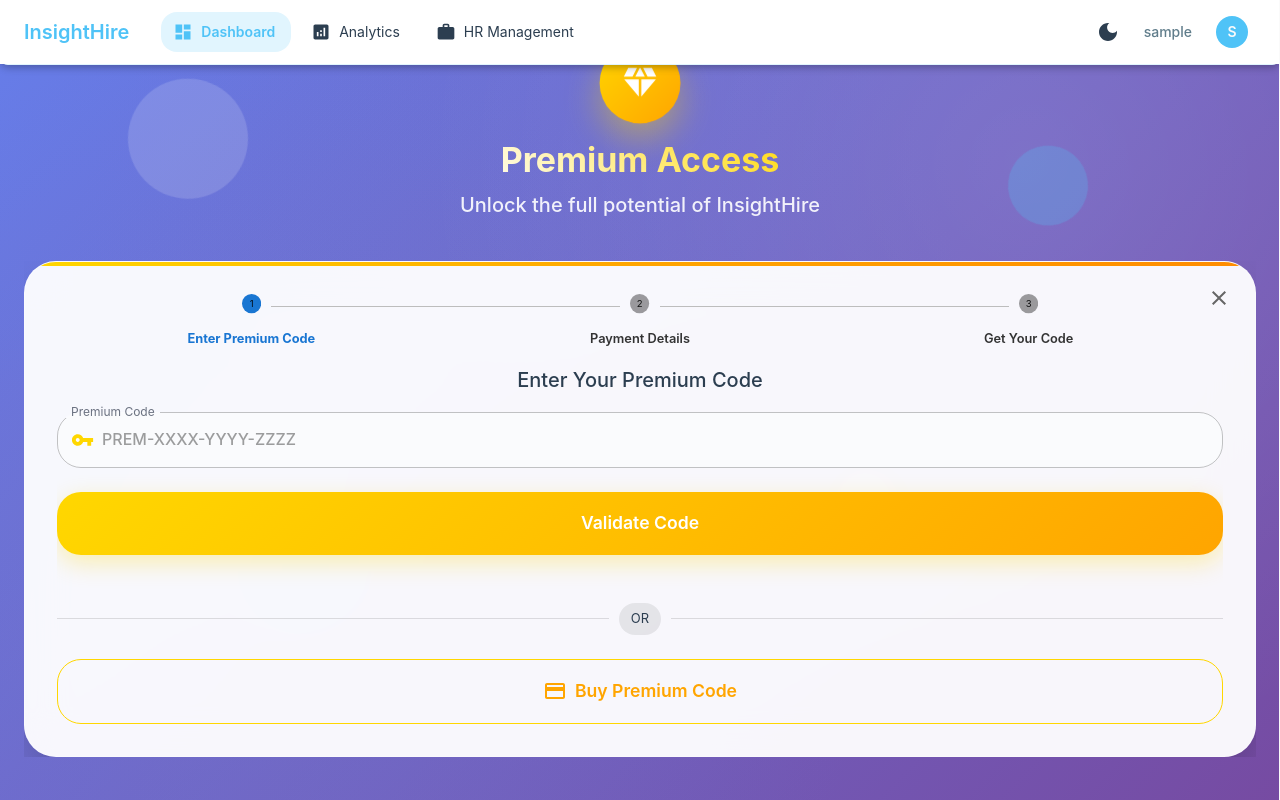
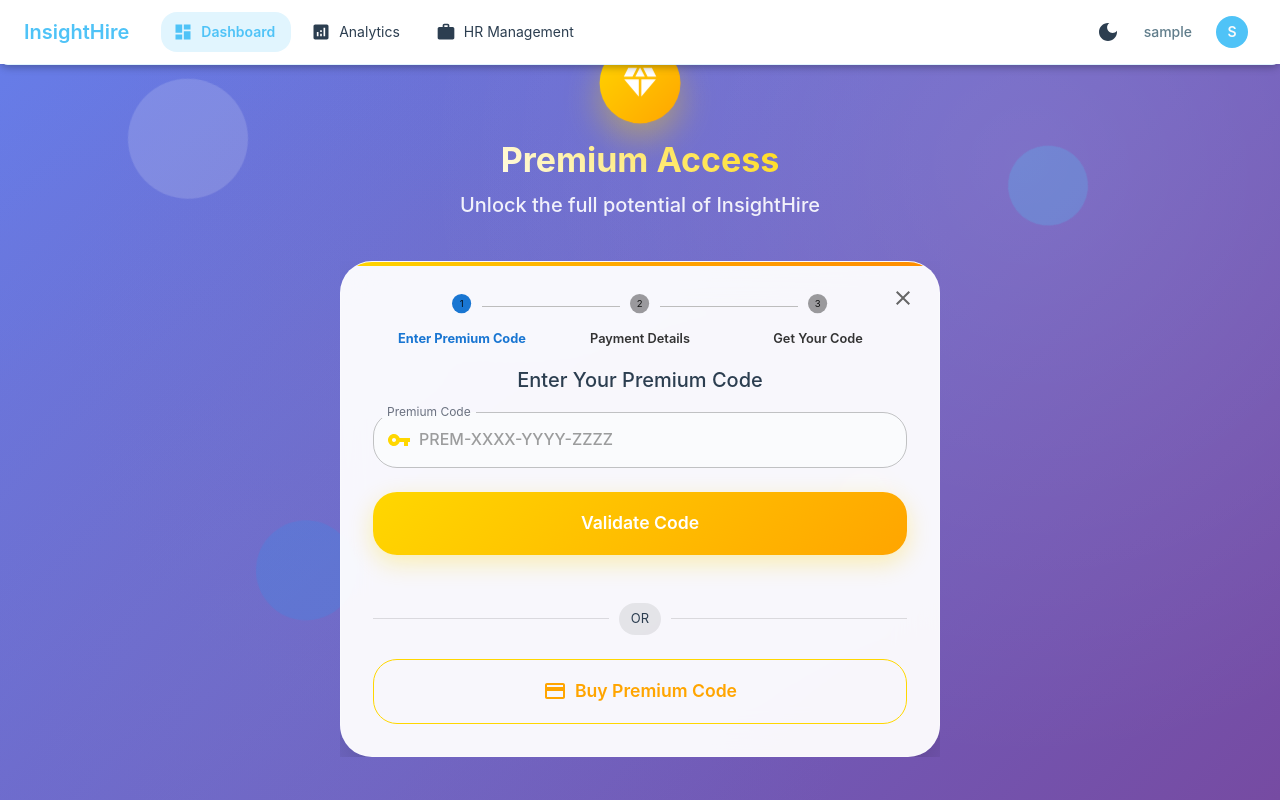
Before and after one commit to Dumidu-Kavishan/R25-040-InsightHire, a React (Create React App) app in the folder frontend/: page /dashboard in a window 1280 px wide. Built offline with nearby package versions, Linux system fonts and the light colour scheme; no server answers; sample sign-in values are in the browser's storage; the HTML template or start-up script is replaced by a standard one.

Commit message:
Revert "Add changes ui 1"
This reverts commit 4ef12e6f199c7c13011130ef5772b0a3fef21ddf.

```diff
--- a/frontend/public/index.html
+++ b/frontend/public/index.html
@@ -11,28 +11,11 @@
     />
     <title>InsightHire - Interview Monitoring</title>
     <style>
-      html, body {
+      body {
         margin: 0;
         padding: 0;
-        width: 100%;
-        height: 100%;
-        overflow-x: hidden;
-        box-sizing: border-box;
-      }
-
-      body {
         background: linear-gradient(135deg, #E3F2FD 0%, #FFFFFF 100%);
         font-family: 'Roboto', 'Helvetica', 'Arial', sans-serif;
-      }
-
-      #root {
-        width: 100%;
-        min-height: 100vh;
-        overflow-x: hidden;
-      }
-
-      * {
-        box-sizing: border-box;
       }
     </style>
   </head>
--- a/frontend/src/App.js
+++ b/frontend/src/App.js
@@ -3,7 +3,6 @@
 import { CssBaseline, Box } from '@mui/material';
 import { ToastContainer } from 'react-toastify';
 import 'react-toastify/dist/ReactToastify.css';
-import './whiteLineFix.css';
 
 // Contexts
 import { AuthProvider, useAuth } from './contexts/AuthContext';
@@ -88,22 +87,9 @@
     <Box sx={(theme) => ({
       minHeight: '100vh',
       backgroundColor: theme.palette.background.default,
-      overflowX: 'hidden !important',
-      width: '100%',
-      maxWidth: '100%',
-      margin: 0,
-      padding: 0,
     })}>
       {isAuthenticated && <Navbar />}
-      <Box sx={{
-        paddingTop: isAuthenticated ? '64px' : '0',
-        overflowX: 'hidden !important',
-        width: '100%',
-        maxWidth: '100%',
-        margin: 0,
-        paddingLeft: 0,
-        paddingRight: 0,
-      }}>
+      <Box sx={{ paddingTop: isAuthenticated ? '64px' : '0' }}>
         {children}
       </Box>
     </Box>
--- a/frontend/src/components/Navbar.js
+++ b/frontend/src/components/Navbar.js
@@ -268,18 +268,15 @@
                 minWidth: 200,
                 backgroundColor: theme.palette.background.paper,
                 boxShadow: isDarkMode
-                  ? '0 8px 24px rgba(0, 0, 0, 0.5)'
-                  : '0 8px 24px rgba(0, 0, 0, 0.15)',
+                  ? '0 2px 10px rgba(0, 0, 0, 0.3)'
+                  : '0 2px 10px rgba(0, 0, 0, 0.1)',
                 border: `1px solid ${theme.palette.navbar.border}`,
                 mt: 1,
-                zIndex: 1300, // Ensure it's above other elements
                 '& .MuiMenuItem-root': {
                   px: 2,
                   py: 1.5,
                   fontSize: '0.875rem',
                   color: theme.palette.text.primary,
-                  borderRadius: 1,
-                  margin: '2px 4px',
                   '&:hover': {
                     backgroundColor: theme.palette.navbar.hover,
                   },
--- a/frontend/src/contexts/ThemeContext.js
+++ b/frontend/src/contexts/ThemeContext.js
@@ -218,21 +218,9 @@
   components: {
     MuiCssBaseline: {
       styleOverrides: {
-        html: {
-          overflowX: 'hidden !important',
-          width: '100%',
-          maxWidth: '100%',
-          margin: 0,
-          padding: 0,
-        },
         body: {
           backgroundColor: '#0D1117',
           color: '#F0F6FC',
-          margin: 0,
-          padding: 0,
-          overflowX: 'hidden !important',
-          width: '100%',
-          maxWidth: '100%',
           '&::-webkit-scrollbar': {
             width: '8px',
           },
@@ -246,14 +234,6 @@
               background: '#484F58',
             },
           },
-        },
-        '#root': {
-          width: '100%',
-          maxWidth: '100%',
-          overflowX: 'hidden !important',
-        },
-        '*': {
-          boxSizing: 'border-box',
         },
       },
     },
@@ -545,16 +525,6 @@
     }
   }, []);
 
-  // Update body data attribute for CSS targeting
-  useEffect(() => {
-    document.body.setAttribute('data-theme', isDarkMode ? 'dark' : 'light');
-    if (isDarkMode) {
-      document.body.classList.add('dark-mode');
-    } else {
-      document.body.classList.remove('dark-mode');
-    }
-  }, [isDarkMode]);
-
   const toggleTheme = () => {
     const newMode = !isDarkMode;
     setIsDarkMode(newMode);
--- a/frontend/src/index.css
+++ b/frontend/src/index.css
@@ -6,56 +6,11 @@
   box-sizing: border-box;
 }
 
-html {
-  overflow-x: hidden !important;
-  width: 100%;
-  max-width: 100%;
-}
-
 body {
   font-family: 'Inter', 'Arial', sans-serif;
   background-color: #FAFAFA;
   color: #2C3E50;
   line-height: 1.6;
-  margin: 0;
-  padding: 0;
-  overflow-x: hidden !important;
-  width: 100%;
-  max-width: 100%;
-}
-
-#root {
-  width: 100%;
-  max-width: 100%;
-  overflow-x: hidden !important;
-}
-
-/* Additional fixes for white line issue */
-html, body, #root, .MuiBox-root {
-  overflow-x: hidden !important;
-  max-width: 100vw !important;
-}
-
-/* Ensure no element extends beyond viewport */
-* {
-  max-width: 100%;
-}
-
-/* Dark mode specific fixes */
-body[data-theme="dark"] {
-  background-color: #0D1117 !important;
-}
-
-/* Prevent any white space on the right */
-body::after {
-  content: '';
-  position: fixed;
-  top: 0;
-  right: 0;
-  width: 0;
-  height: 100vh;
-  background-color: transparent;
-  z-index: -1;
 }
 
 /* Scrollbar Styling */
--- a/frontend/src/pages/Dashboard.js
+++ b/frontend/src/pages/Dashboard.js
@@ -545,15 +545,7 @@
   return (
     <>
       <style>{keyframes}</style>
-      <Container maxWidth="xl" sx={{
-        py: 4,
-        overflowX: 'hidden !important',
-        width: '100%',
-        maxWidth: '100%',
-        margin: 0,
-        paddingLeft: { xs: 2, sm: 3 },
-        paddingRight: { xs: 2, sm: 3 },
-      }}>
+      <Container maxWidth="xl" sx={{ py: 4 }}>
       {/* Header Section */}
       <Box sx={{ mb: 4 }}>
         <Typography
--- a/frontend/src/whiteLineFix.css
+++ /dev/null
@@ -1,95 +0,0 @@
-/* Comprehensive fix for white line issue in dark mode */
-
-/* Force all elements to respect viewport width */
-html, body, #root {
-  overflow-x: hidden !important;
-  max-width: 100vw !important;
-  width: 100% !important;
-}
-
-/* Ensure Material-UI components don't overflow */
-.MuiContainer-root,
-.MuiBox-root,
-.MuiGrid-container,
-.MuiGrid-item {
-  max-width: 100% !important;
-  overflow-x: hidden !important;
-}
-
-/* Dark mode specific background fixes */
-body {
-  background-color: #FAFAFA !important;
-}
-
-/* When dark mode is active, ensure proper background */
-[data-theme="dark"] body,
-.dark-mode body {
-  background-color: #0D1117 !important;
-}
-
-/* Prevent any white space on the right edge */
-html::after,
-body::after {
-  content: '';
-  position: fixed;
-  top: 0;
-  right: 0;
-  width: 1px;
-  height: 100vh;
-  background-color: inherit;
-  z-index: 9999;
-  pointer-events: none;
-}
-
-/* Ensure scrollbar doesn't create white space */
-::-webkit-scrollbar {
-  width: 8px;
-  background: transparent;
-}
-
-::-webkit-scrollbar-track {
-  background: transparent;
-}
-
-::-webkit-scrollbar-thumb {
-  background: #4FC3F7;
-  border-radius: 4px;
-}
-
-::-webkit-scrollbar-thumb:hover {
-  background: #29B6F6;
-}
-
-/* Dark mode scrollbar */
-[data-theme="dark"] ::-webkit-scrollbar-thumb,
-.dark-mode ::-webkit-scrollbar-thumb {
-  background: #30363D;
-}
-
-[data-theme="dark"] ::-webkit-scrollbar-thumb:hover,
-.dark-mode ::-webkit-scrollbar-thumb:hover {
-  background: #484F58;
-}
-
-/* Force all containers to be contained within viewport */
-* {
-  box-sizing: border-box;
-  max-width: 100%;
-}
-
-/* Specific fix for Material-UI AppBar */
-.MuiAppBar-root {
-  width: 100% !important;
-  max-width: 100% !important;
-}
-
-/* Fix for any potential overflow in Grid components */
-.MuiGrid-container {
-  width: 100% !important;
-  max-width: 100% !important;
-  margin: 0 !important;
-}
-
-.MuiGrid-item {
-  max-width: 100% !important;
-}
```
